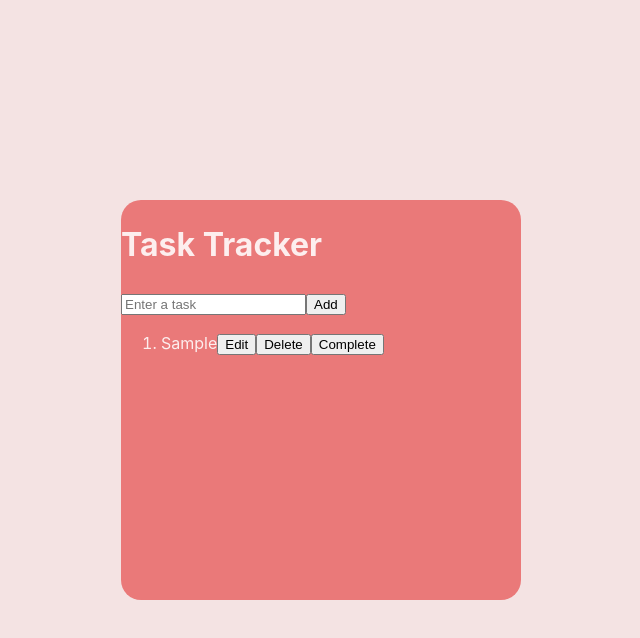
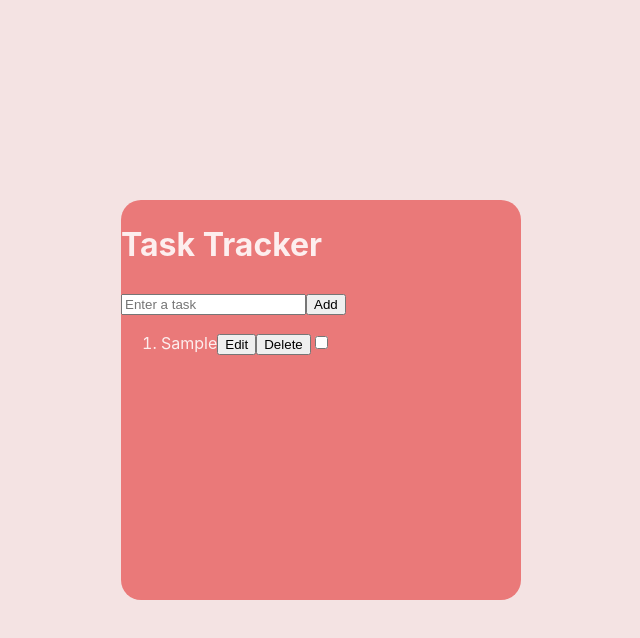
Before and after one commit to MegumiOhara/Task-Tracker-React, a React (Vite) app in the folder task-app/: page / in a window 1280 px wide. Both pictures are taken after typing "Sample" into the empty fields and a click on the button "Add". Shown: the top 638 px of the page, without its empty margins (319-959 px from the left). Built offline with nearby package versions, Linux system fonts and the light colour scheme.

Commit message:
first draft for done task

```diff
--- a/task-app/src/Components/ToDoList.jsx
+++ b/task-app/src/Components/ToDoList.jsx
@@ -3,7 +3,7 @@ import React, { useState} from "react";
 
 function ToDoList(){
 
-//2 state variables. tasks in array of string.
+//2 state variables.
 //initial state of tasks is going to be an empty array
     const [tasks, setTasks] = useState([])
 //state variable for a new task. Initial state is empty string
@@ -42,7 +42,12 @@ function editTask(index){
 
 }
 function doneTask(index){
-
+    const updateTasks = tasks.map((_, i) =>{
+        if(i === index){
+            return {_, isComplete: !tasks.isComplete}
+        }
+        return tasks
+    } )
 }
     return (
     <div className="main">
@@ -74,11 +79,12 @@ function doneTask(index){
                         onClick={() => deleteTask(index)}>
                         Delete
                     </button>
-                    <button
-                        className="complete-button"
-                        onClick={() => doneTask(index)}>
-                        Complete
-                    </button>
+                    <input
+                        className="complete"
+                        type="checkbox"
+                        onChange={() => doneTask(index)}
+                        checked={task.completed}>
+                    </input>
                 </li>
             )}
         </ol>
```
